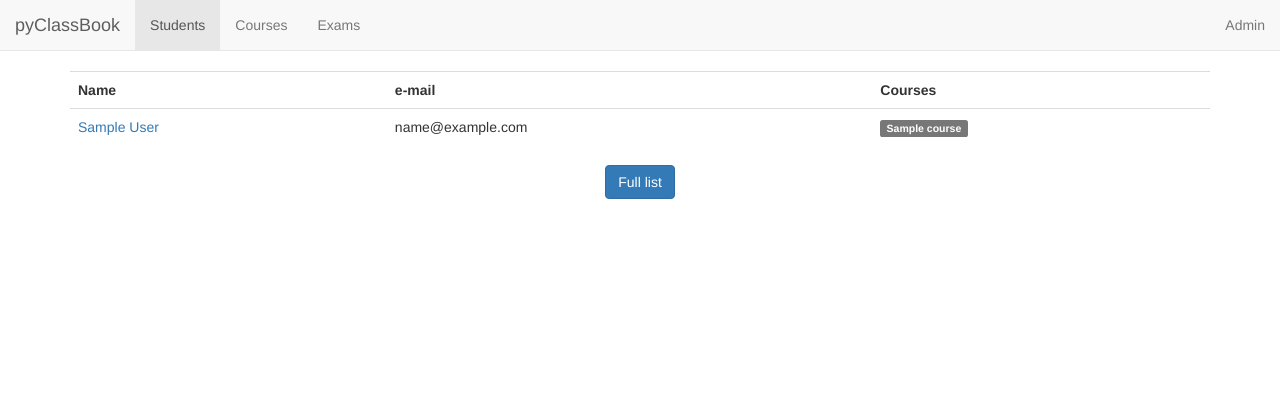
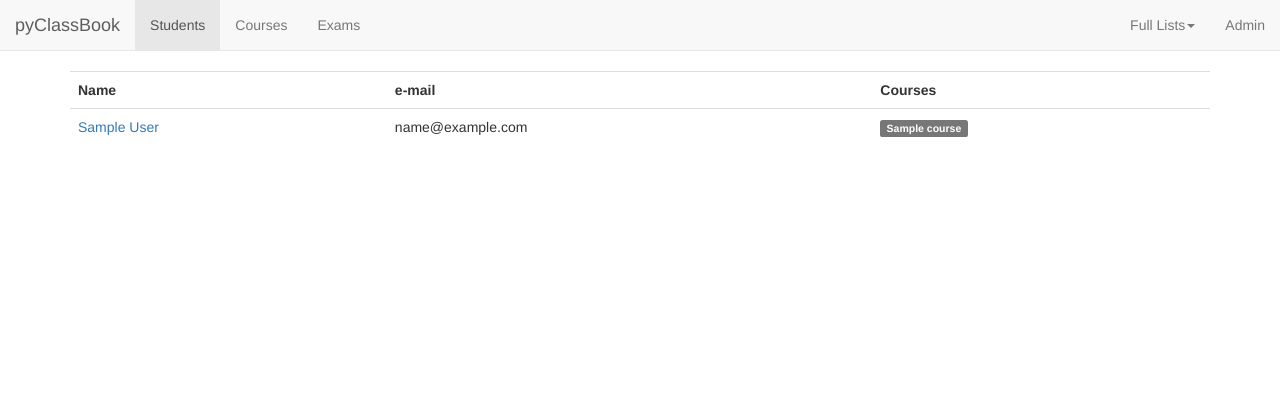
Before and after one commit to mw4rf/pyclassbook, a Django app: page /students/ in a window 1280 px wide. Shown: the top 420 px of the page. Run offline with Django 3.2, Linux system fonts and the light colour scheme; tables that the repository leaves empty hold one stand-in row (values such as "Sample post"); some libraries are stand-ins or nearby versions.

Commit message:
full list in navbar

```diff
--- a/shared/templates/navbar.html
+++ b/shared/templates/navbar.html
@@ -19,6 +19,12 @@
                 </li>
              </ul>
              <ul class="nav navbar-nav navbar-right">
+                 <li class="dropdown">
+                    <a href="#" class="dropdown-toggle" data-toggle="dropdown" role="button" aria-haspopup="true" aria-expanded="false">{% trans 'Full Lists' %}<span class="caret"></span></a>
+                    <ul class="dropdown-menu">
+                     <li><a href="{% url 'students:index_full' %}">{% trans 'Students' %}</a></li>
+                    </ul>
+                 </li>
                  <li class="">
                      <a href="{% url 'admin:index' %}">{% trans 'Admin' %}</a>
                  </li>
--- a/students/templates/students/index.html
+++ b/students/templates/students/index.html
@@ -23,9 +23,5 @@
     </table>
 </div>
 
-<div class="container text-center">
-        <a class="btn btn-primary" href="{% url 'students:index_full' %}">{% trans "Full list" %}</a>
-</div>
-
 {% include "paginate.html" with items=students %}
 {% endblock %}
```
Also changed, not shown: locale/fr/LC_MESSAGES/django.po.
